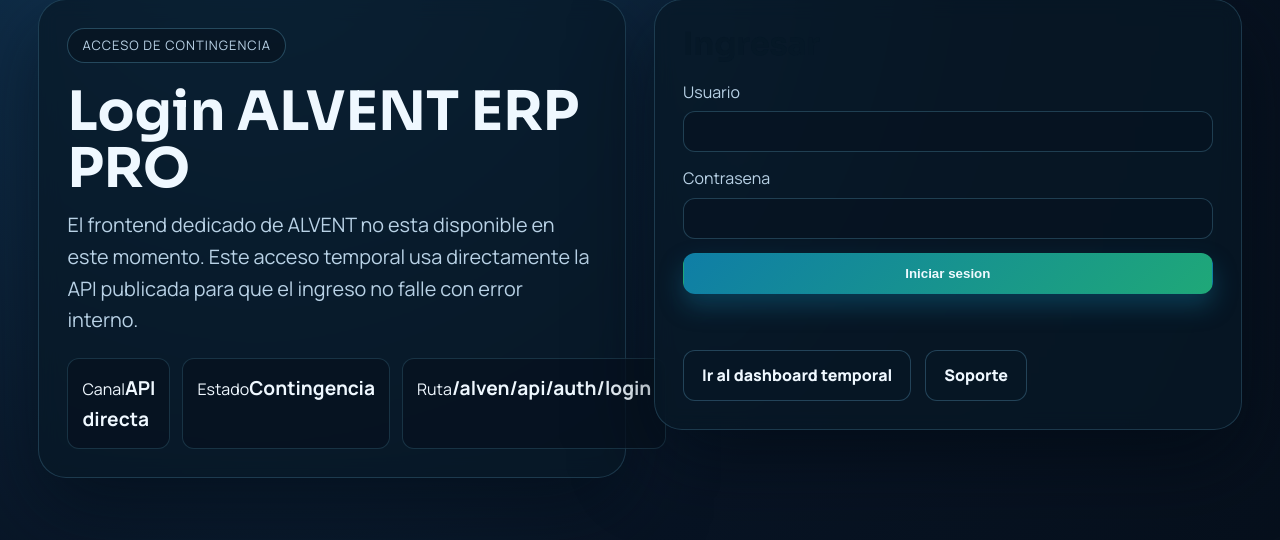
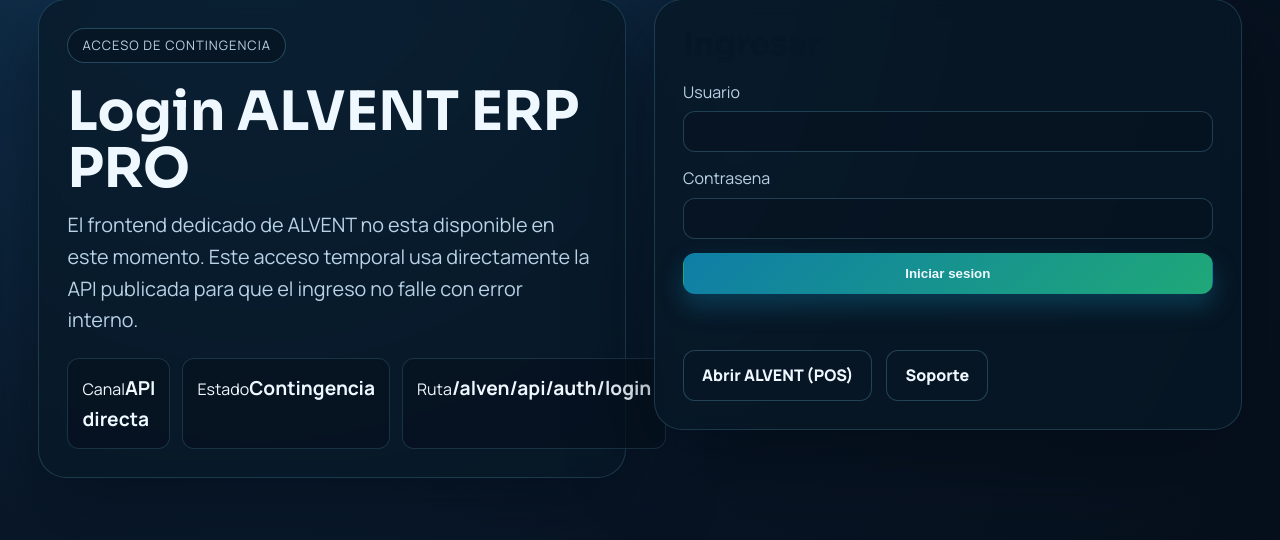
Before and after one commit to palomino083/RENSOF-WEB, a FastAPI app: page /alven/app/login in a window 1280 px wide. Shown: the part 213-753 px from the top of the page. Run offline with FastAPI, Linux system fonts and the light colour scheme; data that the repository does not hold is empty.

Commit message:
fix(alvent-login): send contingency flow to operational route (/alven/app/pos)

```diff
--- a/app/routers/pages.py
+++ b/app/routers/pages.py
@@ -710,7 +710,9 @@ async def alven_app_proxy(full_path: str, request: Request) -> Response:
 
     if full_path.strip("/") == "dashboard":
         return _render_alvent_dashboard_fallback(request)
-    return RedirectResponse("/alven/app/login", status_code=307)
+    # Evita ciclos al login cuando el frontend dedicado no esta disponible.
+    # Si no hay sesion, el propio dashboard fallback redirige al login en cliente.
+    return _render_alvent_dashboard_fallback(request)
 
 
 @router.api_route(
--- a/templates/alvent_dashboard_fallback.html
+++ b/templates/alvent_dashboard_fallback.html
@@ -19,8 +19,9 @@
         <h2 class="story-title" style="font-size:clamp(1.4rem,3vw,2rem); margin-top:0;">Sesion activa</h2>
         <p id="sessionSummary" class="story-text">Verificando credenciales locales...</p>
         <div class="hero-actions" style="margin-top:18px; display:flex; flex-wrap:wrap; gap:12px;">
-          <a href="{{ alvent_login_url }}" class="r-btn r-btn-primary">Reintentar login</a>
+          <a href="/alven/app/pos" class="r-btn r-btn-primary">Abrir ALVENT (POS)</a>
           <a href="/alven" class="r-btn r-btn-ghost">Ir a ALVENT en RENSOF</a>
+          <a href="{{ alvent_login_url }}" class="r-btn r-btn-ghost">Reintentar login</a>
           <button id="logoutBtn" type="button" class="r-btn r-btn-ghost">Cerrar sesion</button>
         </div>
         <p class="story-text" style="margin-top:18px;">Cuando el frontend dedicado vuelva a estar disponible, esta misma ruta abrira el dashboard completo.</p>
--- a/templates/alvent_login_fallback.html
+++ b/templates/alvent_login_fallback.html
@@ -30,7 +30,7 @@
         </form>
         <p id="loginStatus" class="story-text" style="margin-top:14px; min-height:24px;"></p>
         <div class="hero-actions" style="margin-top:18px;">
-          <a href="{{ alvent_dashboard_url }}" class="r-btn r-btn-ghost">Ir al dashboard temporal</a>
+          <a href="/alven/app/pos" class="r-btn r-btn-ghost">Abrir ALVENT (POS)</a>
           <a href="/contacto" class="r-btn r-btn-ghost">Soporte</a>
         </div>
       </article>
@@ -95,7 +95,7 @@
 
         status.textContent = "Sesion iniciada. Te redirigimos al aplicativo ALVENT.";
         window.setTimeout(function () {
-          window.location.href = "{{ alvent_dashboard_url }}";
+          window.location.href = "/alven/app/pos";
         }, 900);
       } catch (error) {
         status.textContent = error && error.message ? error.message : "Error inesperado al iniciar sesion";
```
